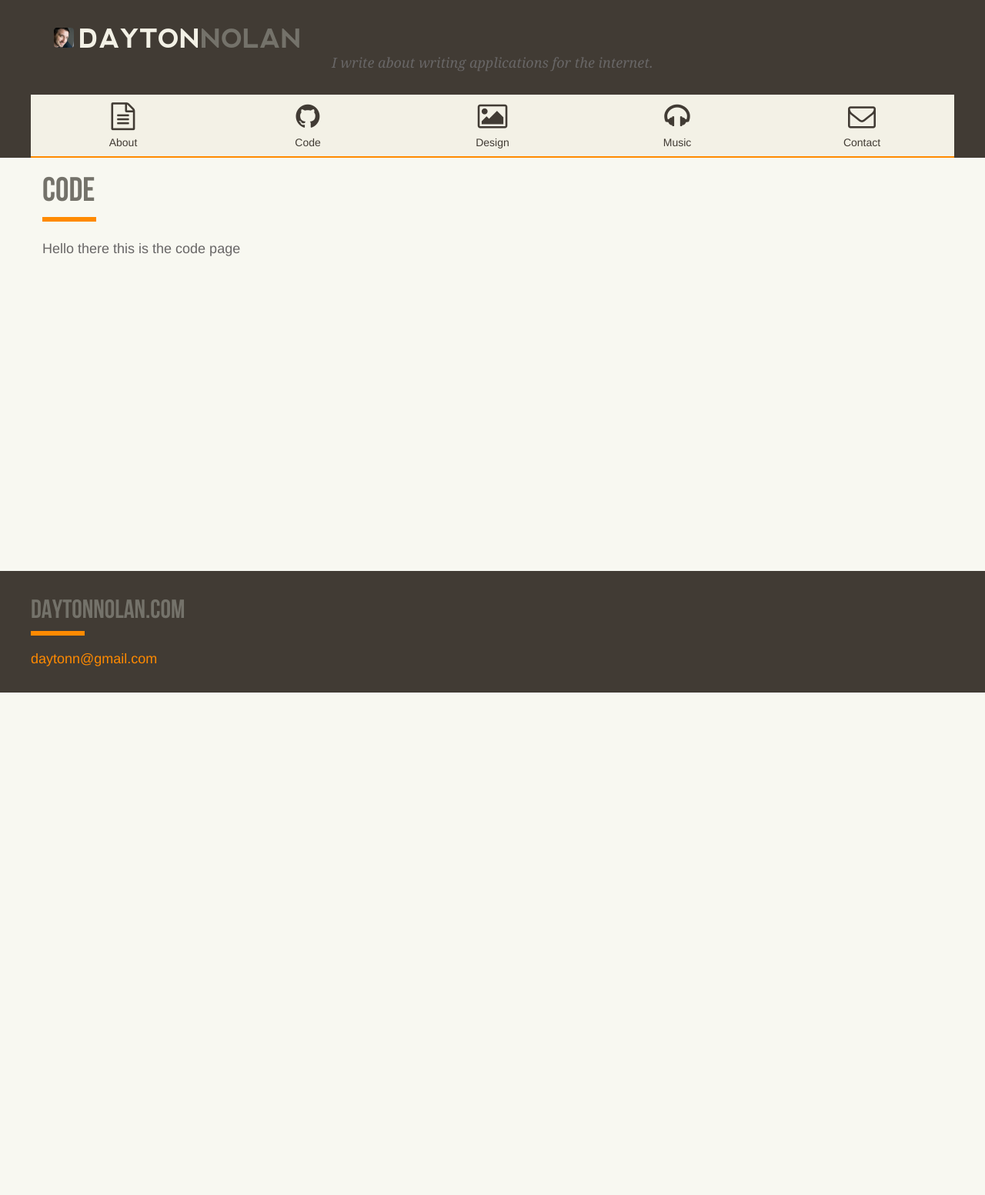
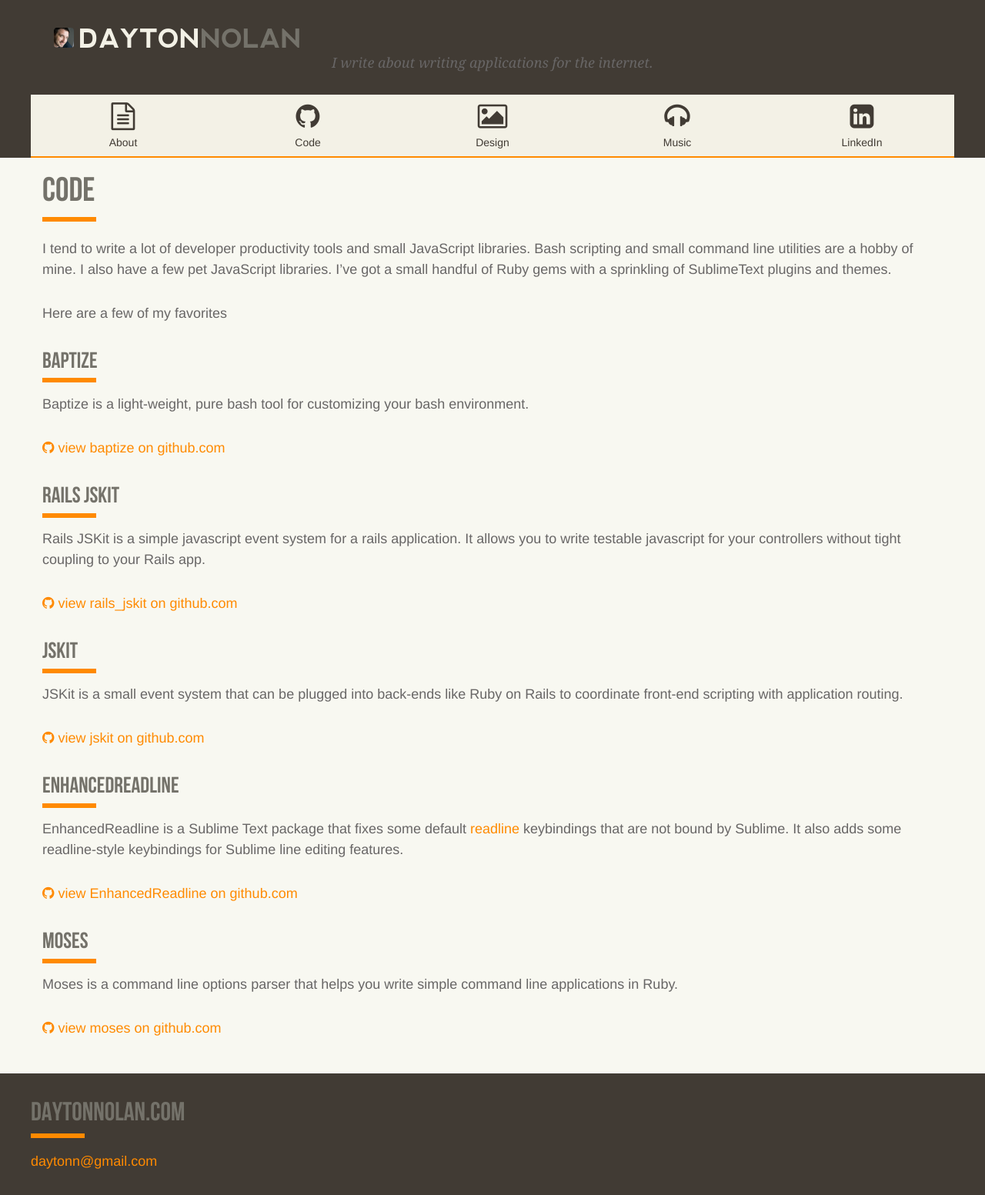
Before and after one commit to daytonn/daytonn.github.io, a Jekyll site: the page built from code.md, in a window 1280 px wide. Shown: the whole page at 77% size. Built offline with Jekyll 4.4.1, drawn with Linux system fonts in a browser that asks for light colours; nearby versions of some CDN libraries; before the commit the page ends 900 px from its top, so only the background shows below that.

Commit message:
Code page finished

```diff
--- a/_includes/header.html
+++ b/_includes/header.html
@@ -17,6 +17,12 @@
           </li>
         {% endif %}
       {% endfor %}
+      <li class="linkedin">
+        <a href="https://www.linkedin.com/in/daytonnolan" target="_blank" class="page-link">
+          <i class="fa fa-linkedin-square"></i>
+          LinkedIn
+        </a>
+      </li>
     </nav>
   </div>
 </header>
--- a/_sass/base/_typography.scss
+++ b/_sass/base/_typography.scss
@@ -35,7 +35,7 @@
 }
 
 p {
-  margin: 0 0 $small-spacing;
+  margin: 0 0 $large-spacing;
 }
 
 a {
--- a/_sass/components/_footer.scss
+++ b/_sass/components/_footer.scss
@@ -1,9 +1,5 @@
 .footer {
   @include clearfix;
-  position: absolute;
-  bottom: 0;
-  left: 0;
-  right: 0;
   padding: $large-spacing;
   min-height: $footer-height;
   background: {
--- a/code.md
+++ b/code.md
@@ -5,4 +5,36 @@
 icon: fa-github
 ---
 
-Hello there this is the code page
+I tend to write a lot of developer productivity tools and small JavaScript libraries. Bash scripting and small command line utilities are a hobby of mine. I also have a few pet JavaScript libraries. I've got a small handful of Ruby gems with a sprinkling of SublimeText plugins and themes.
+
+Here are a few of my favorites
+
+### Baptize
+
+Baptize is a light-weight, pure bash tool for customizing your bash environment.
+
+[<i class="fa fa-github"></i> view baptize on github.com](https://github.com/daytonn/baptize)
+
+### Rails JSKit
+
+Rails JSKit is a simple javascript event system for a rails application. It allows you to write testable javascript for your controllers without tight coupling to your Rails app.
+
+[<i class="fa fa-github"></i> view rails_jskit on github.com](https://github.com/daytonn/rails_jskit)
+
+### JSKit
+
+JSKit is a small event system that can be plugged into back-ends like Ruby on Rails to coordinate front-end scripting with application routing.
+
+[<i class="fa fa-github"></i> view jskit on github.com](https://github.com/daytonn/jskit)
+
+### EnhancedReadline
+
+EnhancedReadline is a Sublime Text package that fixes some default <a href="https://cnswww.cns.cwru.edu/php/chet/readline/rltop.html" target="_blank">readline</a> keybindings that are not bound by Sublime. It also adds some readline-style keybindings for Sublime line editing features.
+
+[<i class="fa fa-github"></i> view EnhancedReadline on github.com](https://github.com/daytonn/EnhancedReadline)
+
+### Moses
+
+Moses is a command line options parser that helps you write simple command line applications in Ruby.
+
+[<i class="fa fa-github"></i> view moses on github.com](https://github.com/daytonn/moses)
```
Also changed, not shown: about.md (+6 -0 lines), contact.md (deleted, +0 -28 lines), design.md (+6 -0 lines), images/flux-logo.png (added), images/skindulgent-logo.png (added), images/stub52-logo.png (added), 1 other file.
